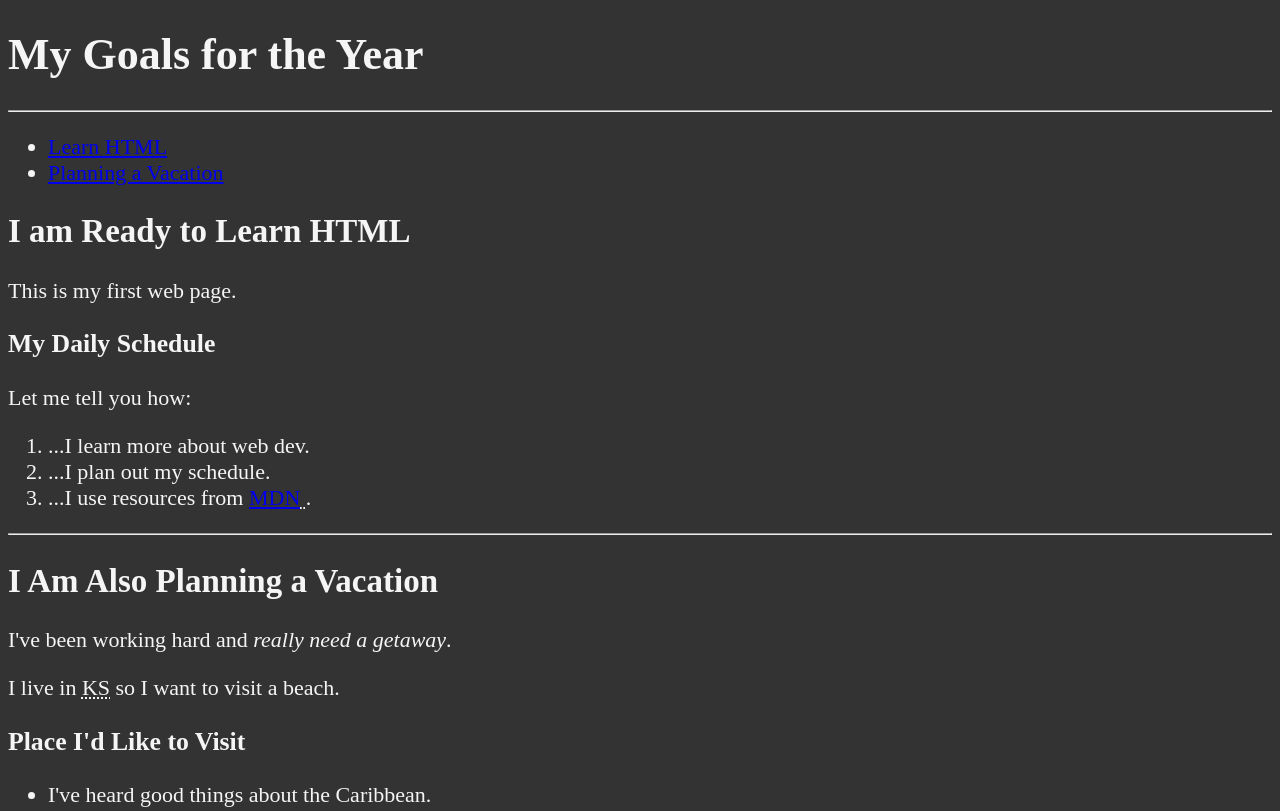
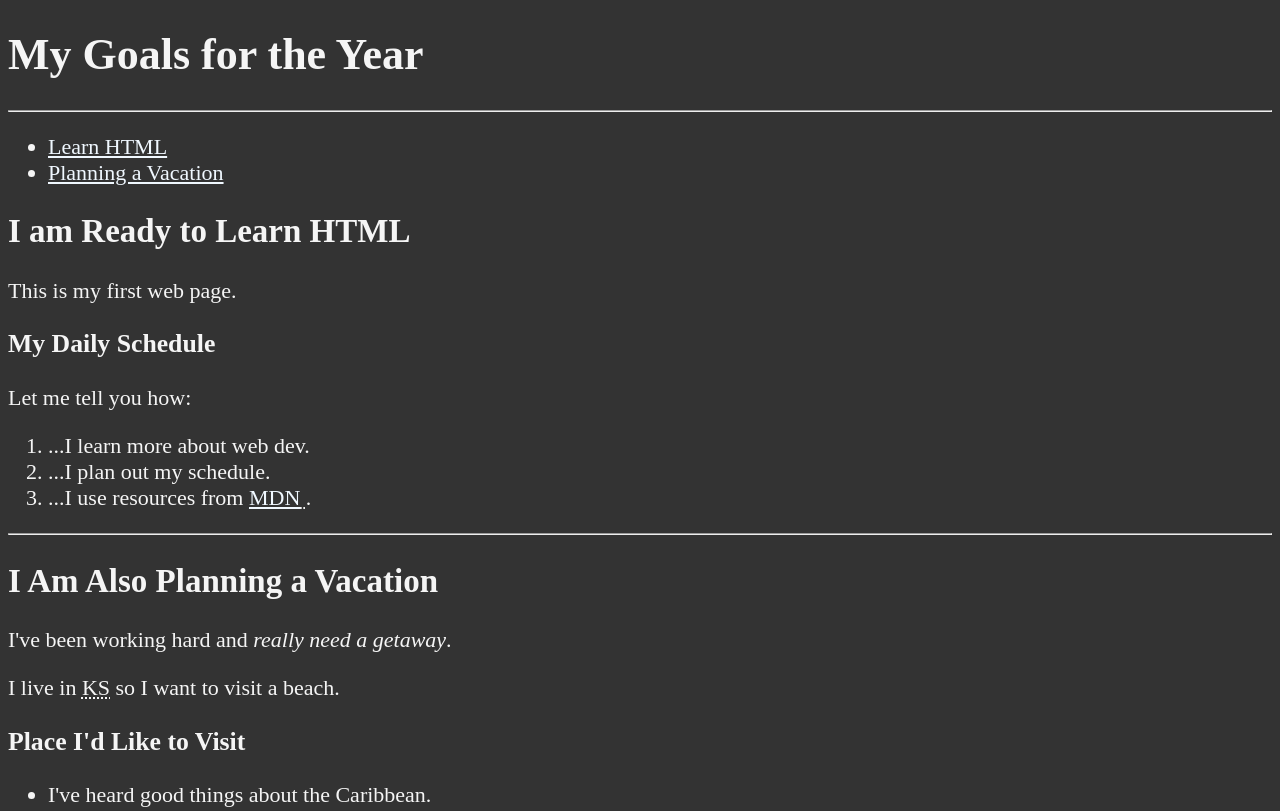
Before and after one commit to AbereTruphenah/html5-course, a plain HTML site: page lesson5/index.html in a window 1280 px wide. Shown: the top 811 px of the page. Drawn offline with Linux system fonts and the light colour scheme.

Commit message:
Added style for anchor tags

```diff
--- a/main.css
+++ b/main.css
@@ -6,3 +6,15 @@ body {
     background-color: #333;
     color: whitesmoke;
 }
+
+a{
+    color:aliceblue;
+}
+
+a:visited{
+    color:lightgrey;
+}
+
+a:hover, a:active{
+    color: #eee;
+}
```
